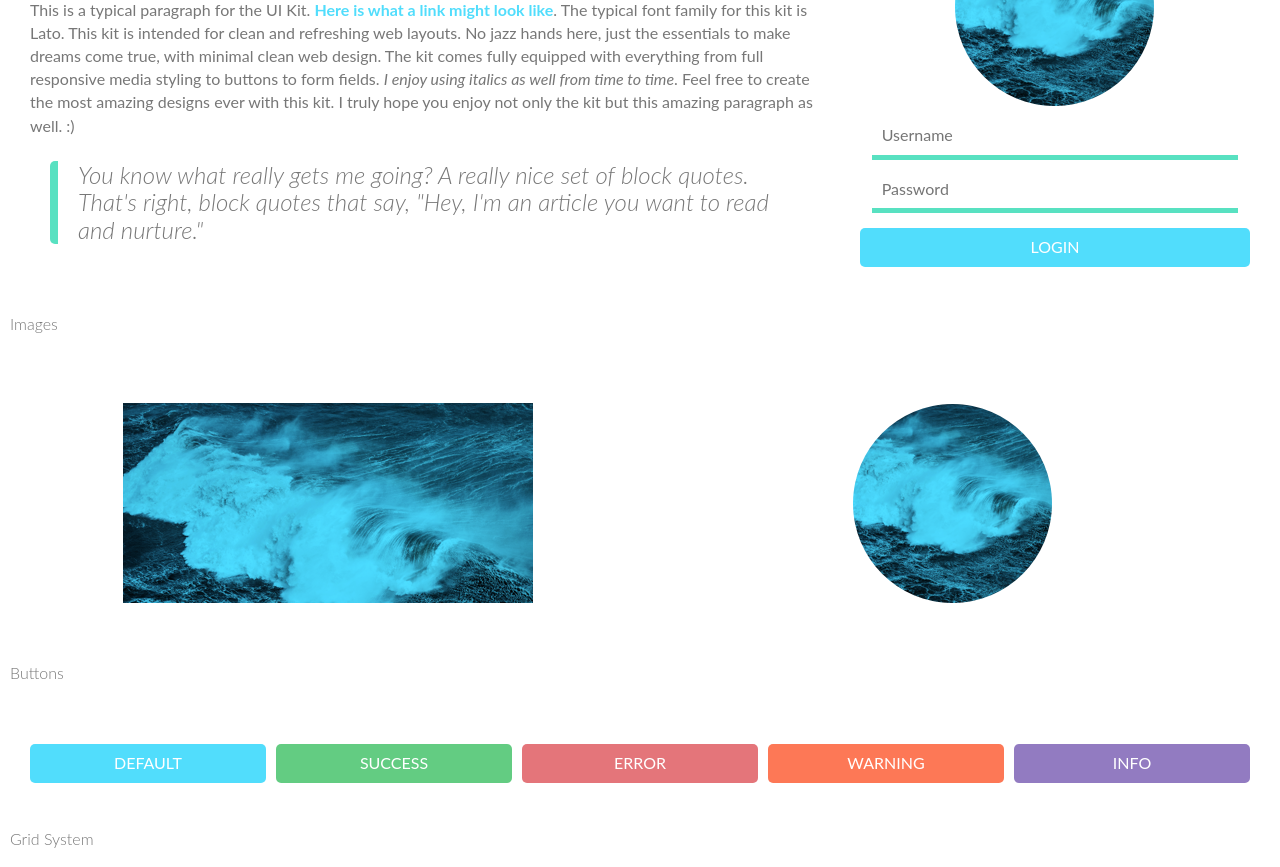
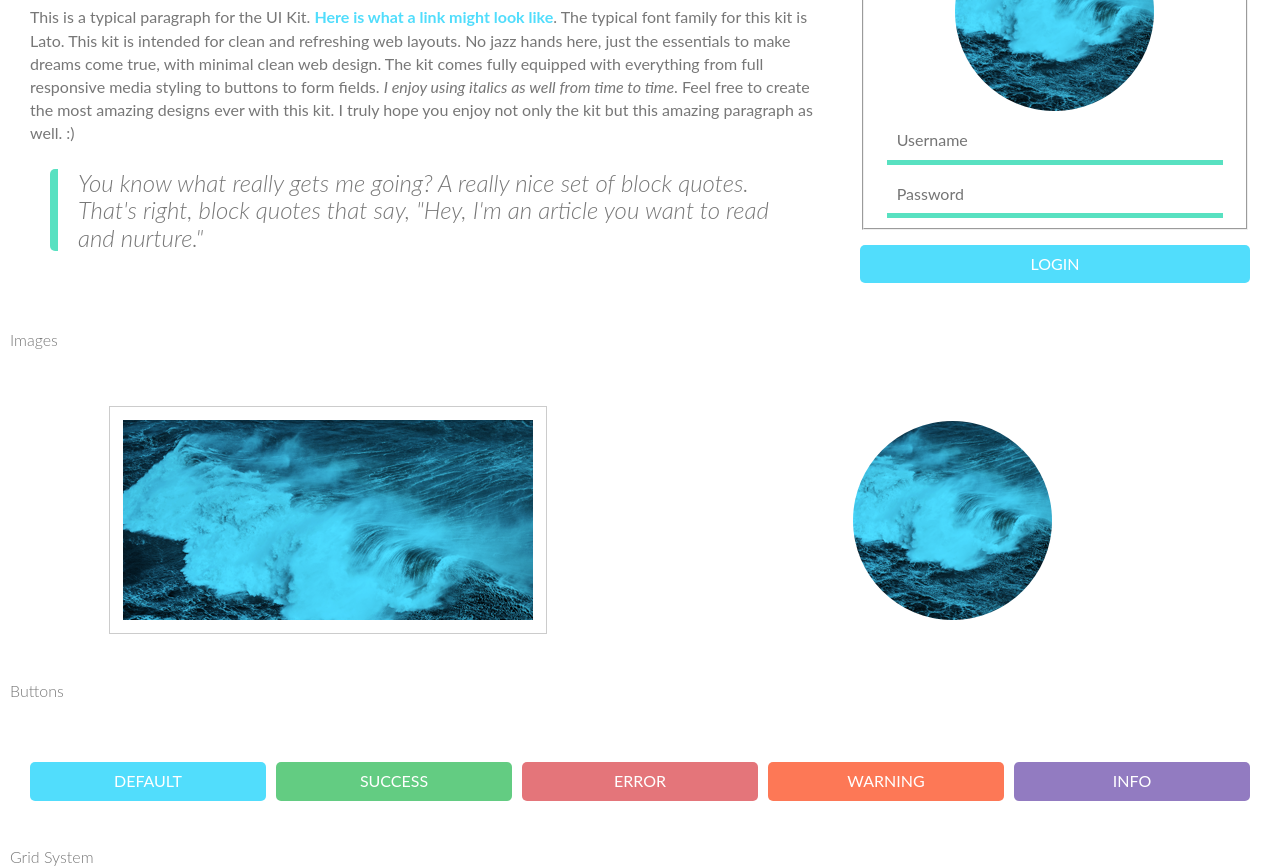
Before and after one commit to abelassegid/project-4, a plain HTML site: page index.html in a window 1280 px wide. Shown: the part 389-1256 px from the top of the page. Drawn offline with nearby package versions, Linux system fonts and the light colour scheme.

Commit message:
review project-4

```diff
--- a/index.html
+++ b/index.html
@@ -64,12 +64,14 @@
         </div>
         <div class="col-4">
             <form class="form">
+                <fieldset>
                 <legend id="forms" class="headline-secondary">Form Elements</legend>
                 <img class="img-avatar" src="image/avatar.png" alt="Avatar">
                 <label class="hidden" for="username">Username:</label>
                 <input class="input" type="text" id="username" placeholder="Username">
                 <label class="hidden" for="password">Password:</label>
                 <input class="input" type="password" id="password" placeholder="Password">
+                </fieldset>
                 <button class="btn default" type="submit" value="Login">Login</button>
             </form>
         </div>
--- a/scss/module/_image.scss
+++ b/scss/module/_image.scss
@@ -18,7 +18,7 @@
   margin-top: 10px;
   max-width: 100%;
   padding: 13px;
-  border: 1px solid --neutral-gray;
+  border: 1px solid var(--neutral-gray);
 }
 
 .img-logo {
```
Also changed, not shown: css/style.css, 1 other file.
